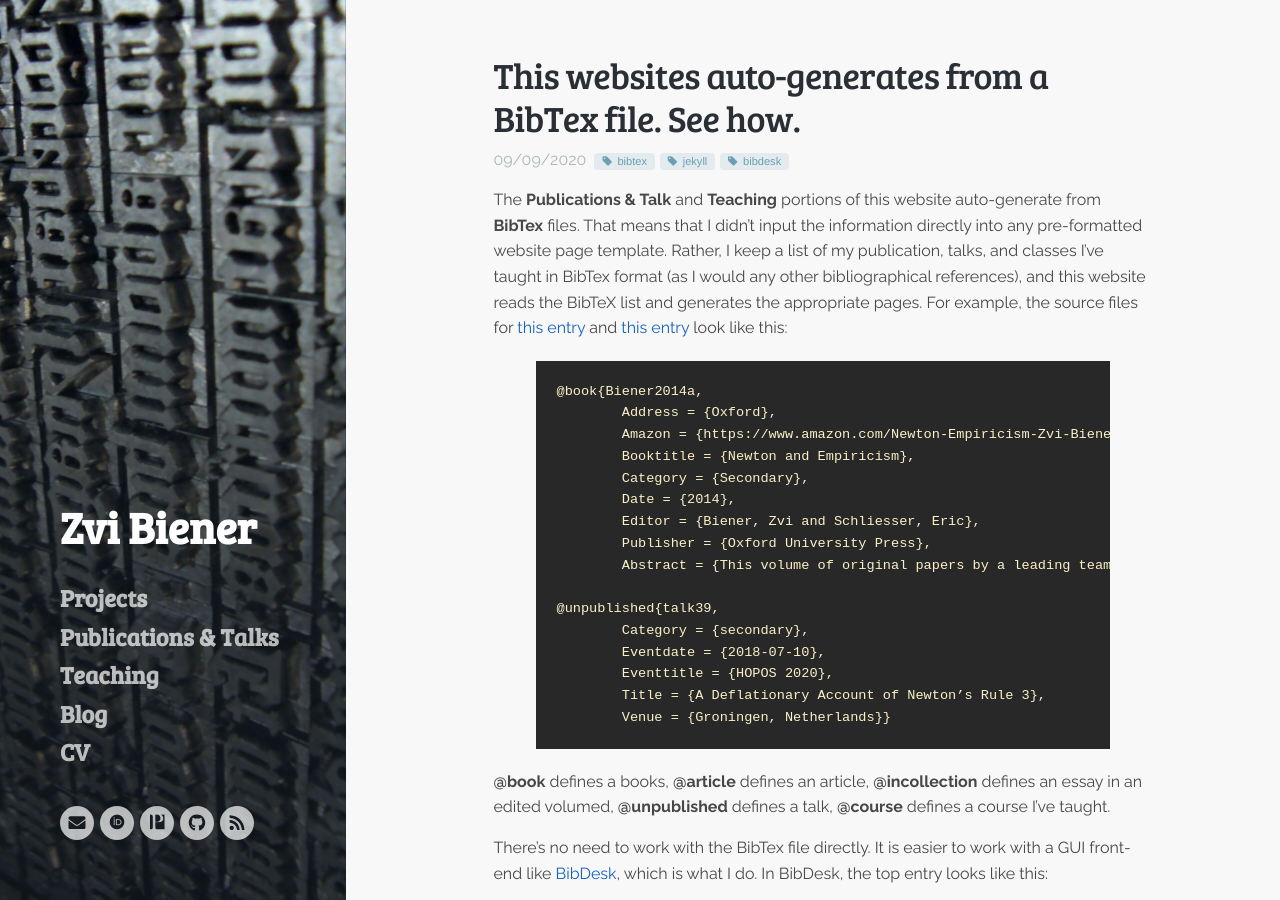
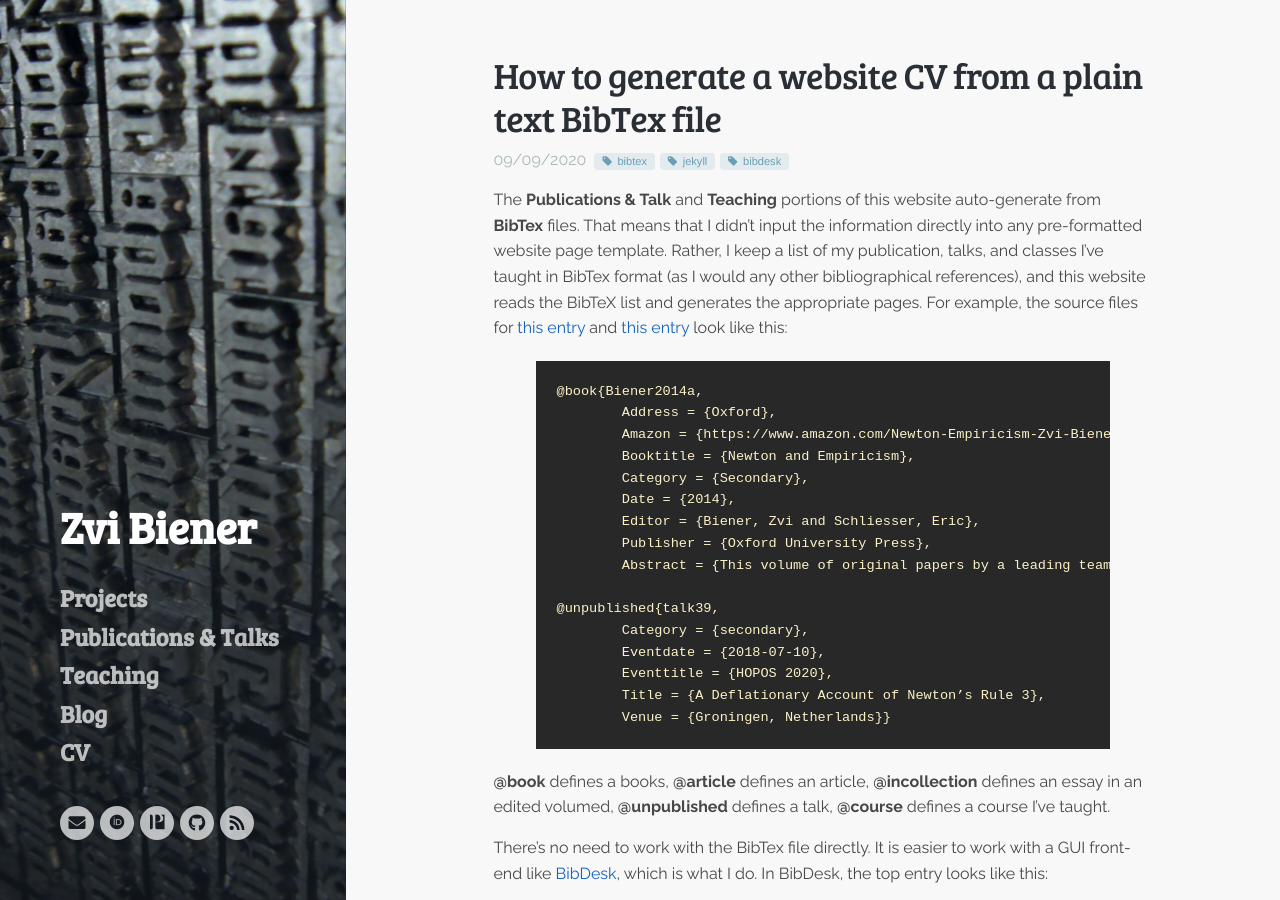
Before and after one commit to ZBiener/zbiener.github.io, a Jekyll site: the page built from _posts/2020-09-09-Jekyll-Bibtex-Autogeneration.md, in a window 1280 px wide and 900 px high. Built offline with Jekyll 4.4.1, drawn with Linux system fonts in a browser that asks for light colours; nearby versions of some CDN libraries; some web fonts are replaced; comment, search, counter and statistics services are not loaded.

Commit message:
Update 2020-09-09-Jekyll-Bibtex-Autogeneration.md

```diff
--- a/_posts/2020-09-09-Jekyll-Bibtex-Autogeneration.md
+++ b/_posts/2020-09-09-Jekyll-Bibtex-Autogeneration.md
@@ -1,5 +1,5 @@
 ---
-title: "This websites auto-generates from a BibTex file. See how."
+title: "How to generate a website CV from a plain text BibTex file"
 date: 2020-09-09
 image: '/images/moveabletype.jpg'
 excerpt: "Barebones tutorial on how to automatically generate publications lists on a website from a BibTex file"
```
